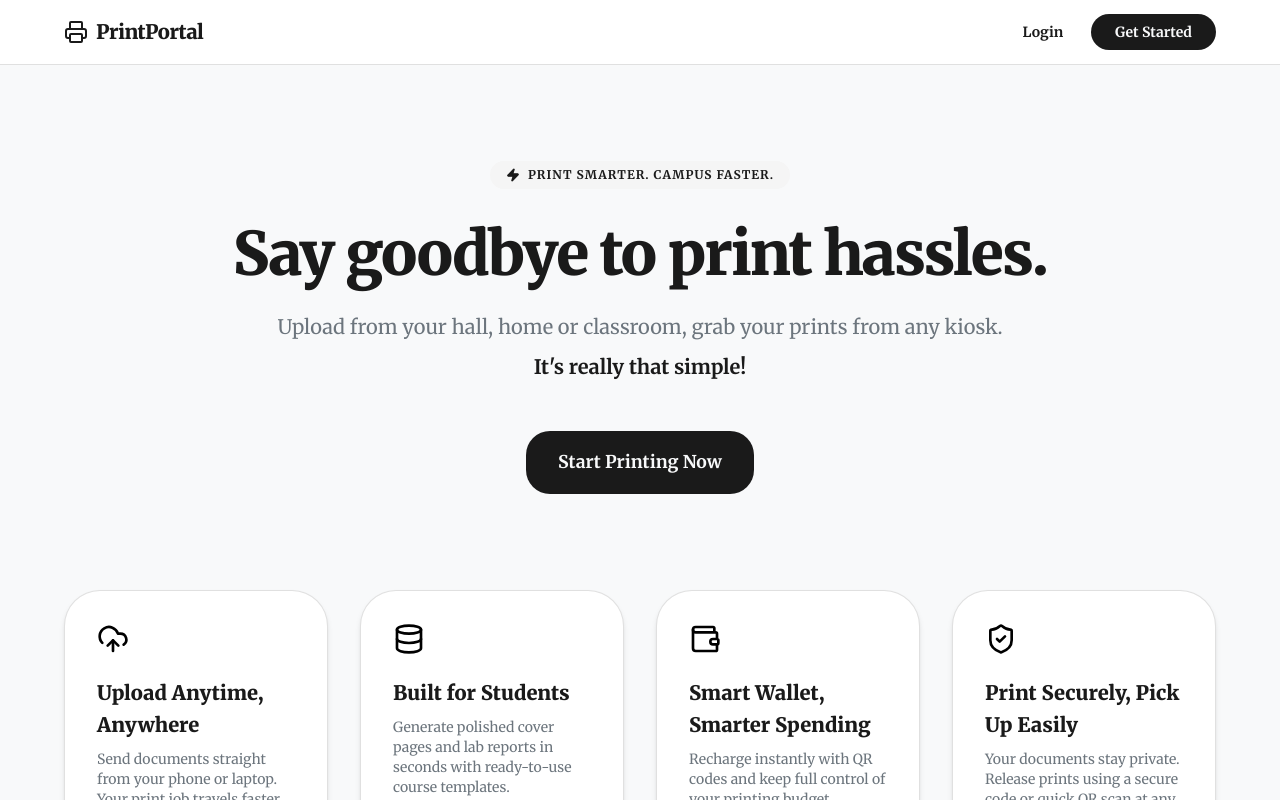
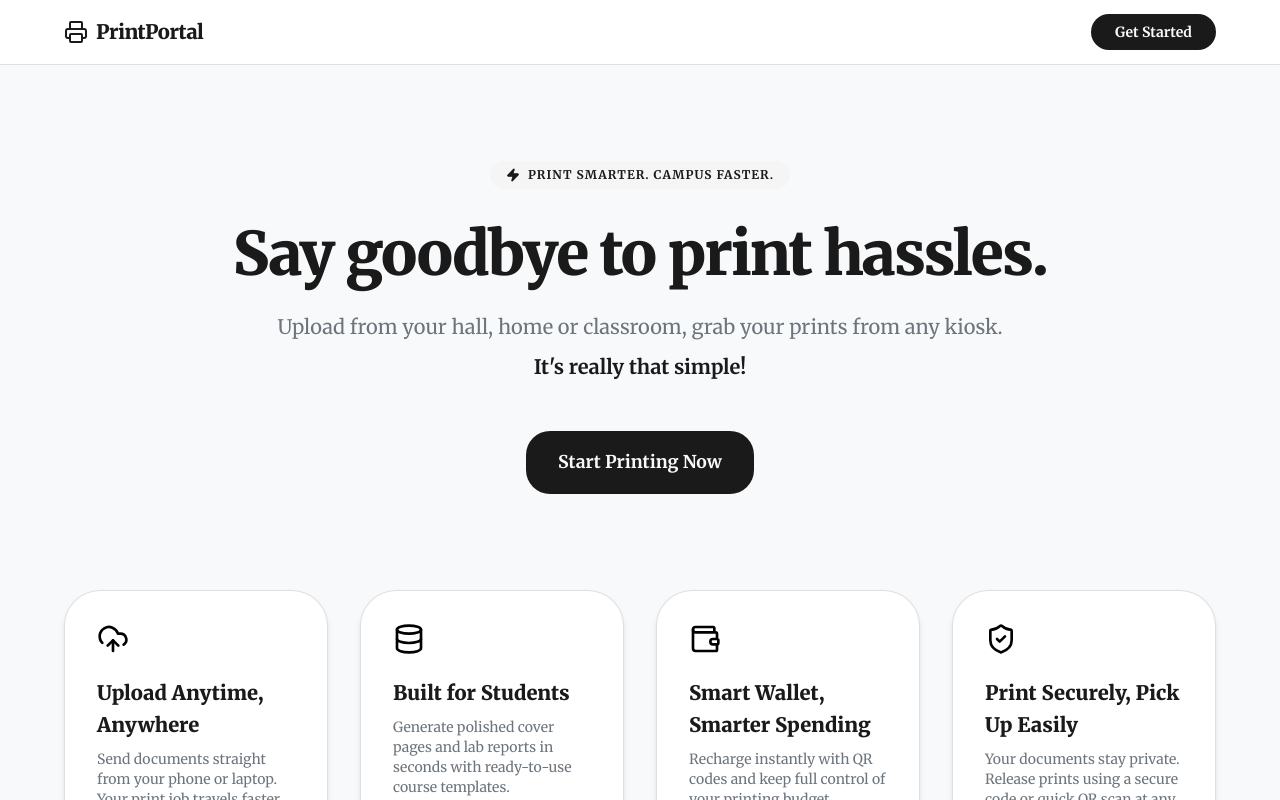
Before and after one commit to sonothamin/PrintPortal, a Next.js app: page / in a window 1280 px wide. Built offline with nearby package versions, Linux system fonts and the light colour scheme; no server answers; what @mui/material-nextjs would draw is missing.

Commit message:
Removed Redundent UI Element

```diff
--- a/src/app/page.tsx
+++ b/src/app/page.tsx
@@ -178,9 +178,6 @@ export default function LandingPage() {
               ) : (
                 <>
                   <Link href="/auth" passHref>
-                    <Button color="inherit" sx={{ fontWeight: 600 }}>Login</Button>
-                  </Link>
-                  <Link href="/auth" passHref>
                     <Button variant="contained" sx={{ bgcolor: 'text.primary', color: 'background.default', borderRadius: 1.5, px: 3 }}>Get Started</Button>
                   </Link>
                 </>
```
